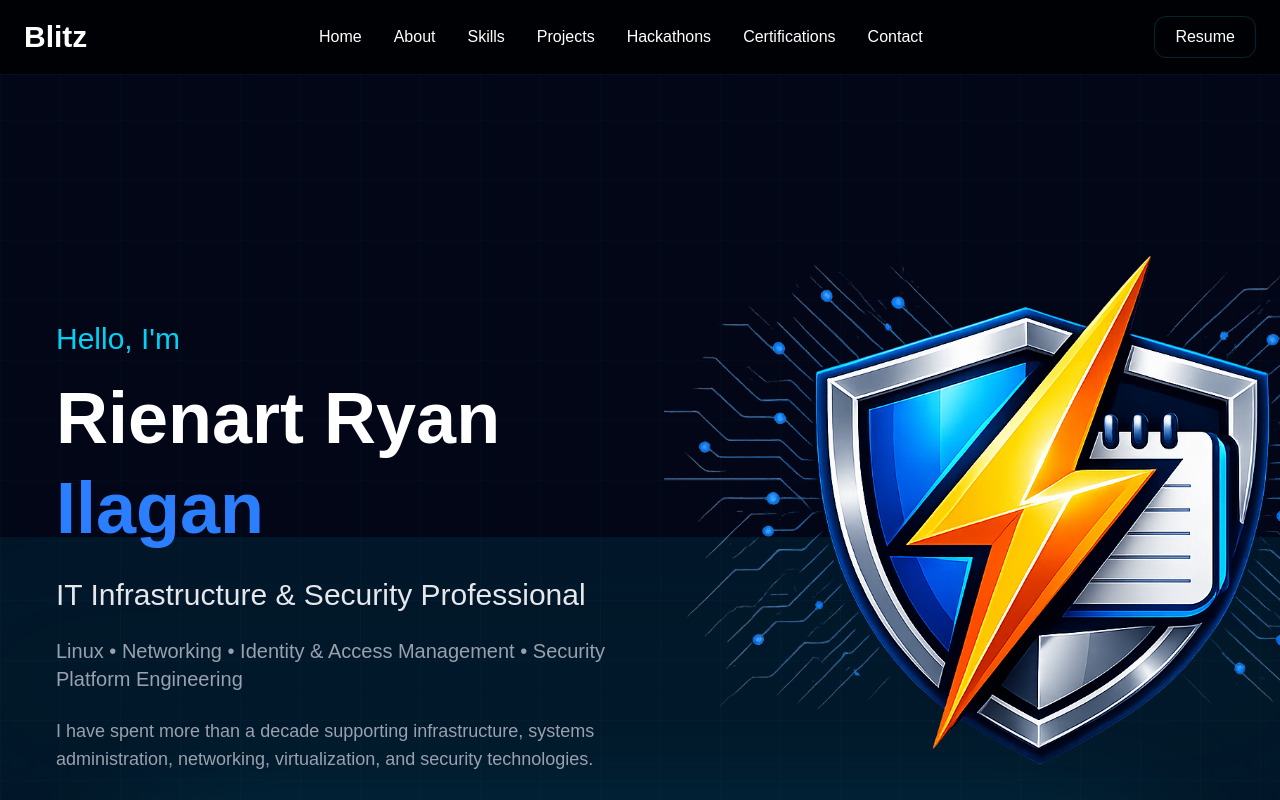
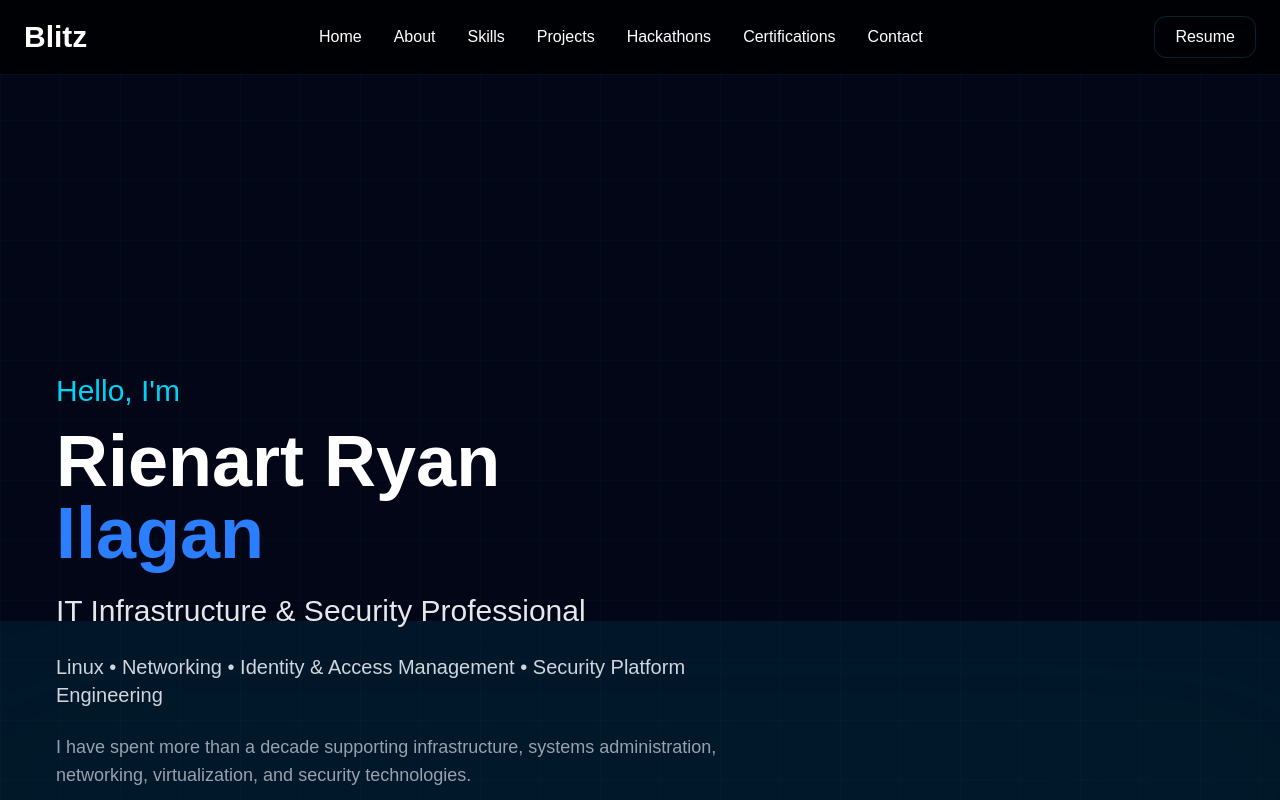
Before and after one commit to rienman88/blitz-portfolio, a Next.js app: page / in a window 1280 px wide. Shown: the top 800 px of the page. Built offline with nearby package versions, Linux system fonts and the light colour scheme.

Commit message:
Refactor HeroSection layout and styling

```diff
--- a/components/sections/HeroSection.tsx
+++ b/components/sections/HeroSection.tsx
@@ -10,23 +10,101 @@ export default function HeroSection() {
   return (
     <section
       id="home"
-      className="relative overflow-hidden pt-20 pb-12 lg:pt-28 lg:pb-20"
+      className="
+        relative
+        overflow-hidden
+
+        pt-24
+        pb-20
+      "
     >
-      {/* Background Scene */}
       <HorizonScene />
 
       <Container>
+
         <FadeIn>
-          <div className="grid items-center gap-12 lg:grid-cols-2">
 
-            {/* LEFT SIDE */}
+          <div
+            className="
+              relative
 
-            <div className="relative z-10">
+              min-h-[720px]
+
+              lg:min-h-[820px]
+
+              flex
+
+              flex-col
+
+              lg:flex-row
+
+              items-center
+
+              justify-between
+
+              gap-16
+            "
+          >
+
+            {/* LOGO */}
+
+            <div
+              className="
+                absolute
+
+                left-1/2
+
+                top-1/2
+
+                -translate-x-1/2
+
+                -translate-y-[42%]
+
+                pointer-events-none
+
+                opacity-90
+
+                z-0
+              "
+            >
+
+              <AdjustableLogo
+                src="/logo/blitz.png"
+                className="
+                  w-[260px]
+
+                  sm:w-[360px]
+
+                  md:w-[500px]
+
+                  lg:w-[720px]
+
+                  xl:w-[900px]
+
+                  2xl:w-[1050px]
+                "
+              />
+
+            </div>
+
+            {/* TEXT */}
+
+            <div
+              className="
+                relative
+
+                z-10
+
+                max-w-3xl
+              "
+            >
 
               <p
                 className="
                   mb-4
+
                   text-xl
+
                   text-cyan-400
 
                   sm:text-2xl
@@ -40,7 +118,8 @@ export default function HeroSection() {
               <h1
                 className="
                   font-bold
-                  leading-tight
+
+                  leading-none
 
                   text-5xl
 
@@ -57,7 +136,8 @@ export default function HeroSection() {
                   mb-6
 
                   font-bold
-                  leading-tight
+
+                  leading-none
 
                   text-5xl
 
@@ -93,7 +173,7 @@ export default function HeroSection() {
 
                   text-base
 
-                  text-gray-400
+                  text-gray-300
 
                   sm:text-lg
 
@@ -123,48 +203,12 @@ export default function HeroSection() {
 
             </div>
 
-            {/* RIGHT SIDE */}
+          </div>
 
-            <div
-              className="
-                relative
-                z-10
+        </FadeIn>
 
-                flex
-                justify-center
+      </Container>
 
-                mt-6
-
-                lg:mt-0
-              "
-            >
-
-              <div
-                className="
-                  w-full
-
-                  max-w-[260px]
-
-                  sm:max-w-[360px]
-
-                  md:max-w-[480px]
-
-                  lg:max-w-[620px]
-
-                  xl:max-w-[720px]
-                "
-              >
-                <AdjustableLogo
-                  src="/logo/blitz.png"
-                  size={720}
-                />
-              </div>
-
-            </div>
-
-          </div>
-        </FadeIn>
-      </Container>
     </section>
   );
 }
```
